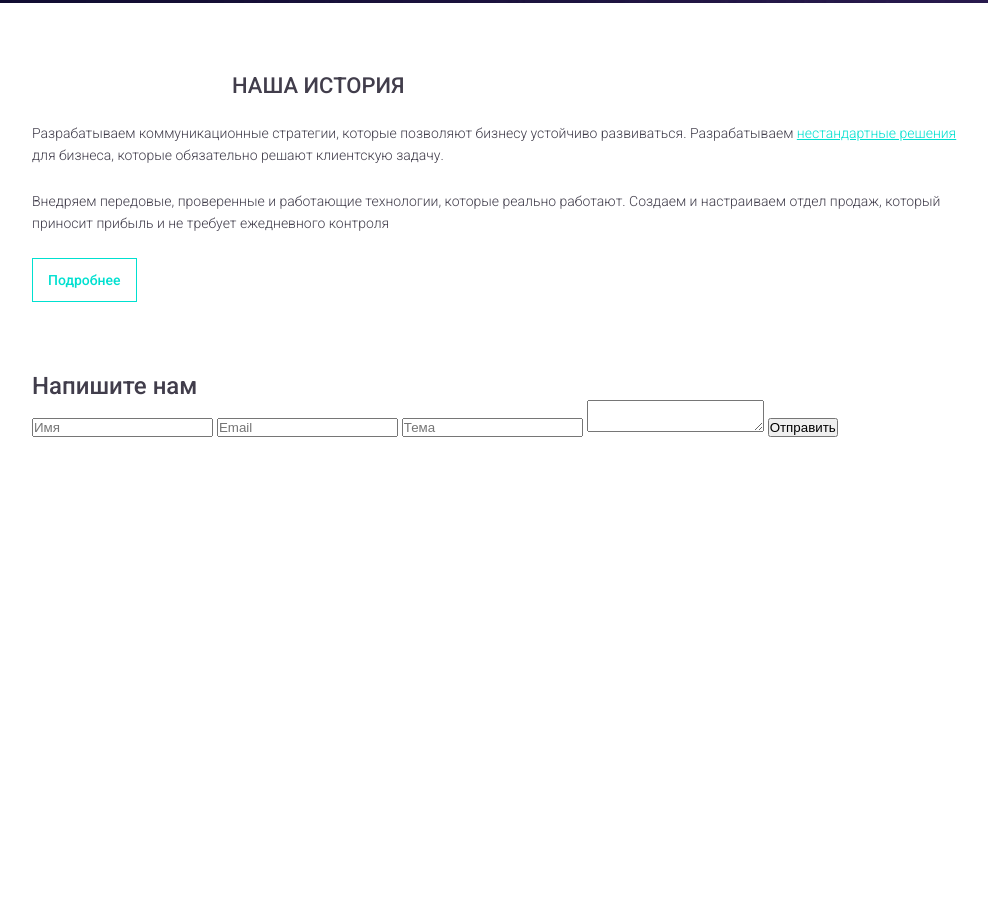
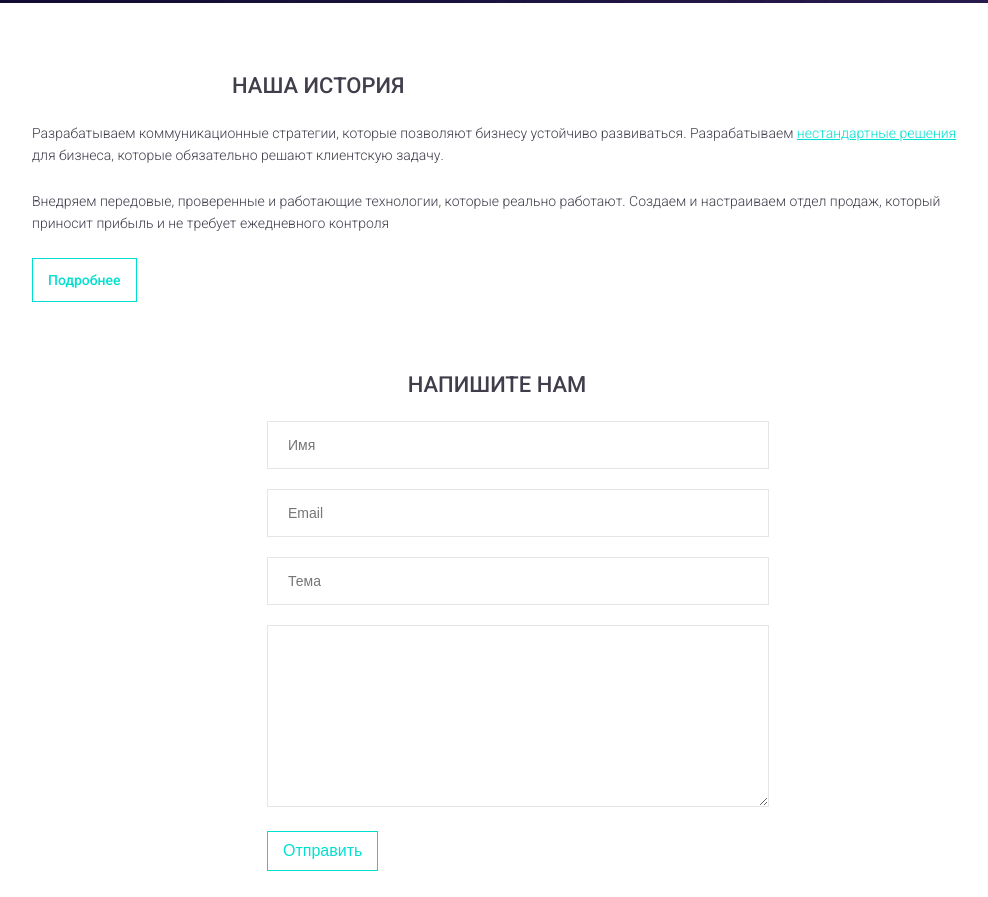
Before and after one commit to webdev-alexey/project_tajam, a plain HTML site: page index.html in a window 1280 px wide. Shown: the part 678-1575 px from the top of the page, without its empty margins (143-1131 px from the left). Before the commit the page ends 1115 px from the top, so only its background shows below. Drawn offline with Linux system fonts and the light colour scheme.

Commit message:
стилизация формы

```diff
--- a/css/style.css
+++ b/css/style.css
@@ -122,3 +122,48 @@ a:hover {
   margin-bottom: 24px;
   line-height: 22px;
 }
+
+.form {
+  width: 460px;
+  margin: 0 auto 100px auto;
+}
+
+.form h2 {
+  text-transform: uppercase;
+  text-align: center;
+  font-size: 22px;
+  margin-bottom: 24px;
+}
+
+.input__txt {
+  width: 100%;
+  margin-bottom: 20px;
+  padding: 15px 20px;
+  border: 1px solid #e5e5e5;
+  font-size: 14px;
+  color: #413d4b;
+  outline: none;
+}
+
+.textarea__txt {
+  width: 100%;
+  margin-bottom: 20px;
+  padding: 15px 20px;
+  border: 1px solid #e5e5e5;
+  font-size: 14px;
+  color: #413d4b;
+  outline: none;
+  height: 150px;
+}
+
+.button {
+  display: inline-block;
+  padding: 10px 15px;
+  font-weight: 500;
+  text-decoration: none;
+  border: 1px solid #00e0d0;
+  color: #00e0d0;
+  background: none;
+  font-size: 16px;
+  cursor: pointer;
+}
```
